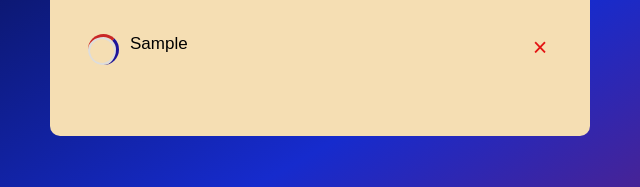
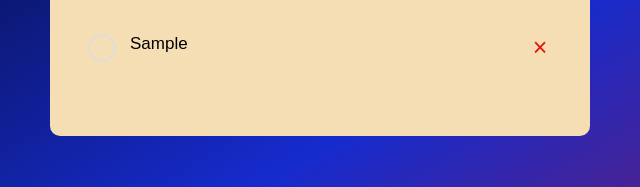
Before and after one commit to Prajjawal-Sharma/To-Do-List, a plain HTML site: page index.html in a window 1280 px wide. Both pictures are taken after typing "Sample" into the empty fields and a click on the button "Add". Shown: the part 251-438 px from the top of the page, 320-960 px from the left. Drawn offline with Linux system fonts and the light colour scheme.

Commit message:
minor changes

```diff
--- a/style.css
+++ b/style.css
@@ -61,6 +61,7 @@ ul li{
     list-style: none;
     display:flex;
     font-size:17px;
+    text-align:justify;
     padding:12px 8px 12px 50px;
     user-select:none;
     position: relative;
@@ -72,8 +73,6 @@ ul li::before{
     left: 8px;
     width: 28px;
     height:28px;
-    border-top:solid #c92727;
-    border-right: solid #1c139a;
     border-radius: 90%;
     background-image: url(./assets/unchecked.png);
     background-size: cover;
```
